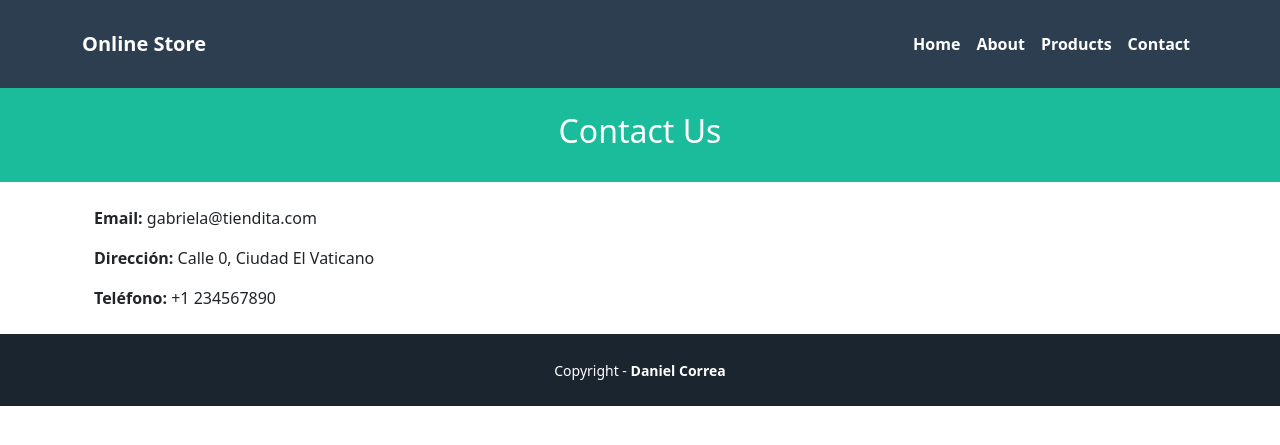
After one commit to flwergg/DjangoTutorials, a Django app: template pages/templates/pages/contact.html in a window 1280 px wide. The commit adds this page. Shown: the top 445 px of the page. Run offline with Django 5.2, Linux system fonts and the light colour scheme; the template is opened without the code that fills it, so the values that code supplies are empty.

Commit message:
Add activities 1 to 5

```diff
--- a/pages/templates/pages/base.html
+++ b/pages/templates/pages/base.html
@@ -22,6 +22,8 @@
       <div class="navbar-nav ms-auto">
         <a class="nav-link active" href="{% url 'home' %}">Home</a>
         <a class="nav-link active" href="{% url 'about' %}">About</a>
+        <a class="nav-link active" href="{% url 'index' %}">Products</a>
+        <a class="nav-link active" href="{% url 'contact' %}">Contact</a>
       </div>
     </div>
   </div>
--- /dev/null
+++ b/pages/templates/pages/contact.html
@@ -0,0 +1,12 @@
+{% extends 'pages/base.html' %}
+
+{% block title %}Contact - Online Store{% endblock %}
+{% block header_title %}Contact Us{% endblock %}
+
+{% block content %}
+<div class="container">
+  <p><strong>Email:</strong> gabriela@tiendita.com</p>
+  <p><strong>Dirección:</strong> Calle 0, Ciudad El Vaticano</p>
+  <p><strong>Teléfono:</strong> +1 234567890</p>
+</div>
+{% endblock %}
--- a/pages/urls.py
+++ b/pages/urls.py
@@ -1,11 +1,12 @@
 from django.urls import path
-from .views import HomePageView, AboutPageView, ProductIndexView, ProductShowView, ProductCreateView
+from .views import HomePageView, AboutPageView, ProductIndexView, ProductShowView, ProductCreateView, ContactPageView
 
 
 urlpatterns = [
     path ('', HomePageView.as_view(), name='home'),
     path ('about/', AboutPageView.as_view(), name='about'),
     path ('products/', ProductIndexView.as_view(), name='index'),
+    path ('contact/', ContactPageView.as_view(), name='contact'),
     path ('products/create', ProductCreateView.as_view(), name='form'),
     path ('products/<str:id>', ProductShowView.as_view(), name='show')
 ]
```
Also changed, not shown: pages/templates/products/show.html (+7 -4 lines), pages/views.py (+19 -10 lines), README.md (deleted).
